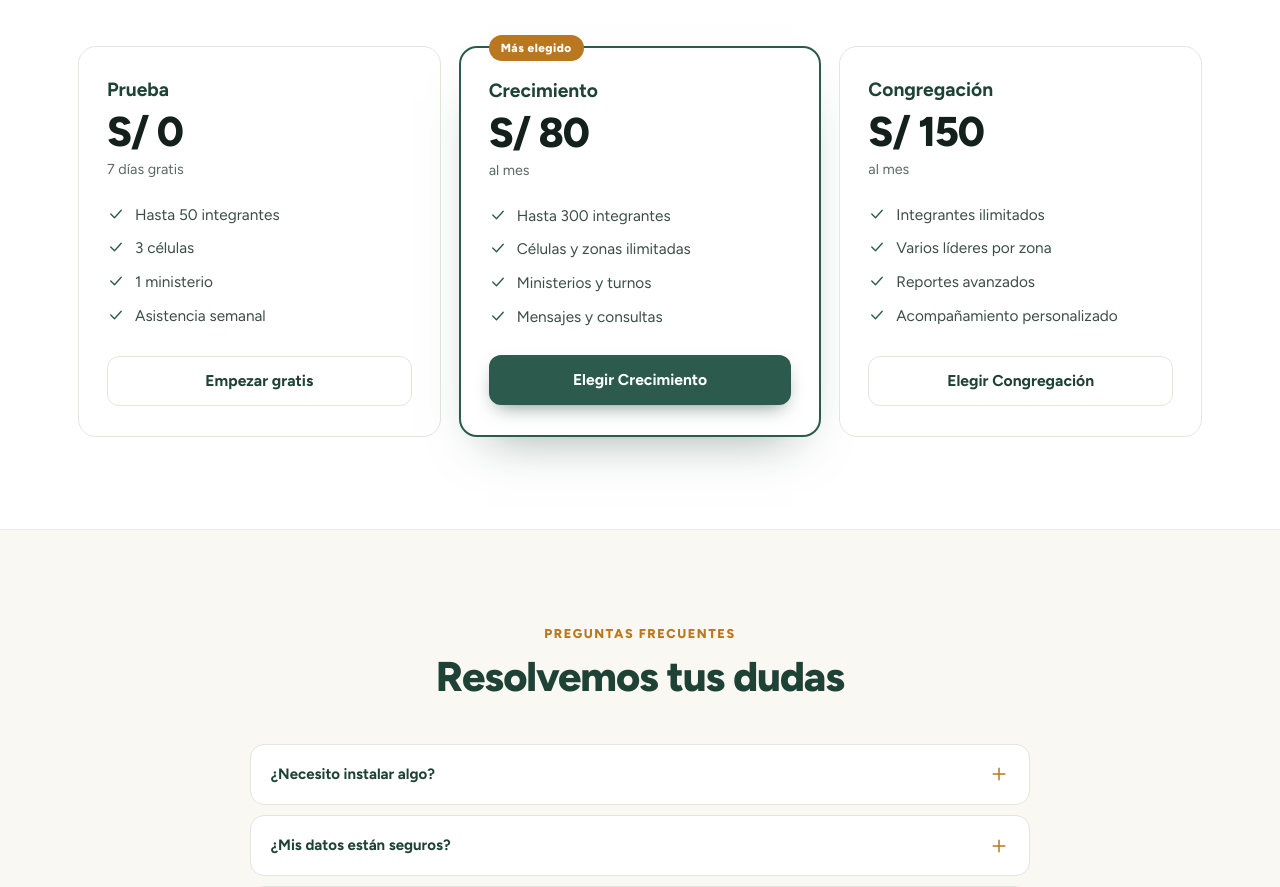
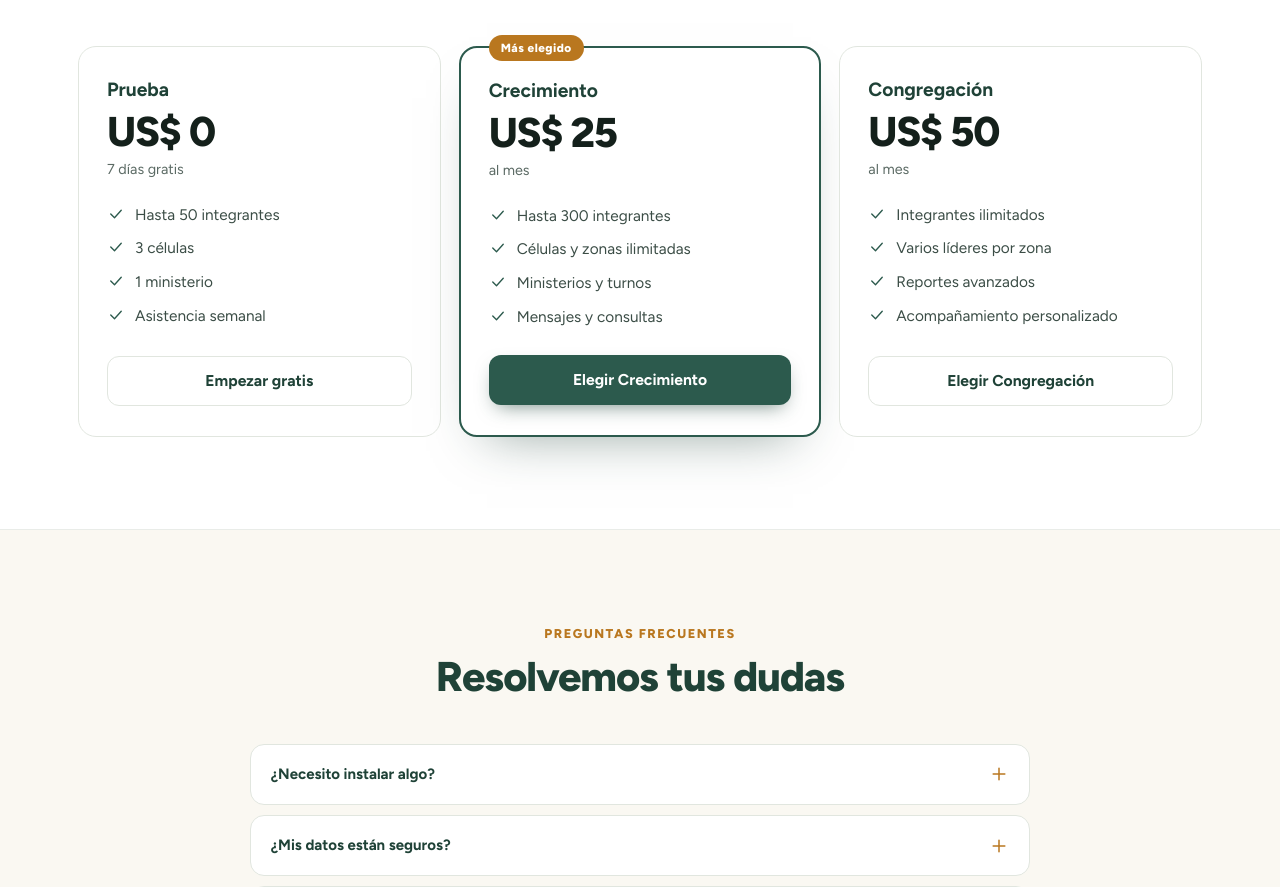
Before and after one commit to lucast1574/sheeplink-landing, a React (Vite) app: page / in a window 1280 px wide. Shown: the part 4209-5096 px from the top of the page. Built offline with nearby package versions, Linux system fonts and the light colour scheme.

Commit message:
Set monthly SHEEPLINK plans to USD 25 and 50

```diff
--- a/src/features/landing/landing.content.ts
+++ b/src/features/landing/landing.content.ts
@@ -79,7 +79,7 @@ export const PLANS = [
   {
     id: "trial",
     name: "Prueba",
-    price: "S/ 0",
+    price: "US$ 0",
     per: "7 días gratis",
     highlight: false,
     cta: "Empezar gratis",
@@ -94,7 +94,7 @@ export const PLANS = [
   {
     id: "growth",
     name: "Crecimiento",
-    price: "S/ 80",
+    price: "US$ 25",
     per: "al mes",
     highlight: true,
     cta: "Elegir Crecimiento",
@@ -109,7 +109,7 @@ export const PLANS = [
   {
     id: "congregation",
     name: "Congregación",
-    price: "S/ 150",
+    price: "US$ 50",
     per: "al mes",
     highlight: false,
     cta: "Elegir Congregación",
```
